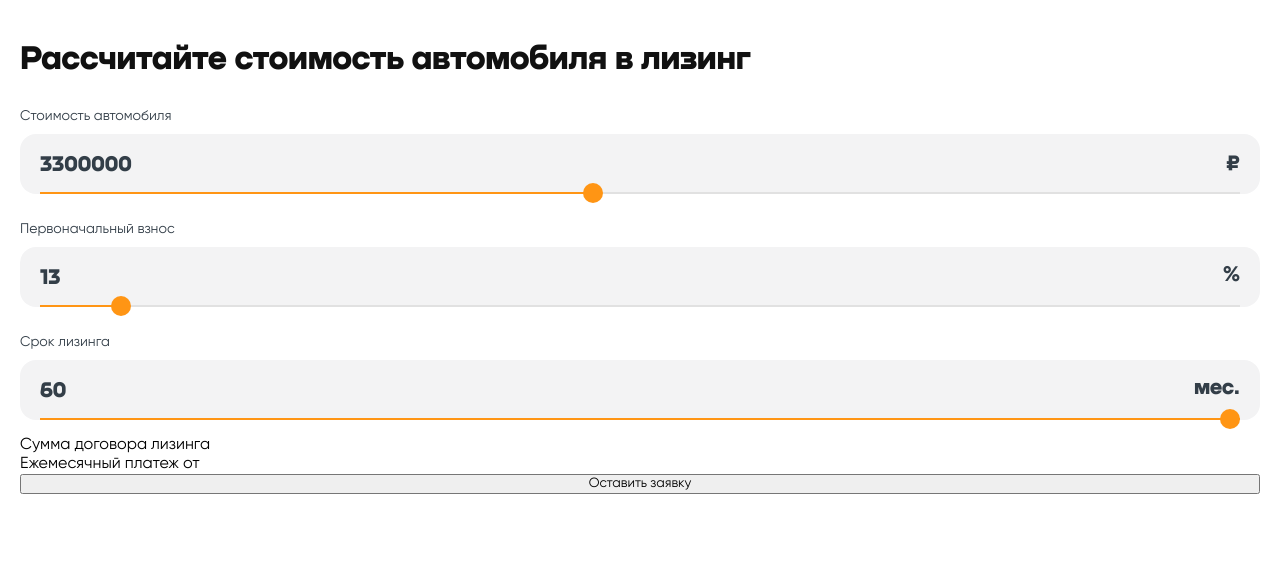
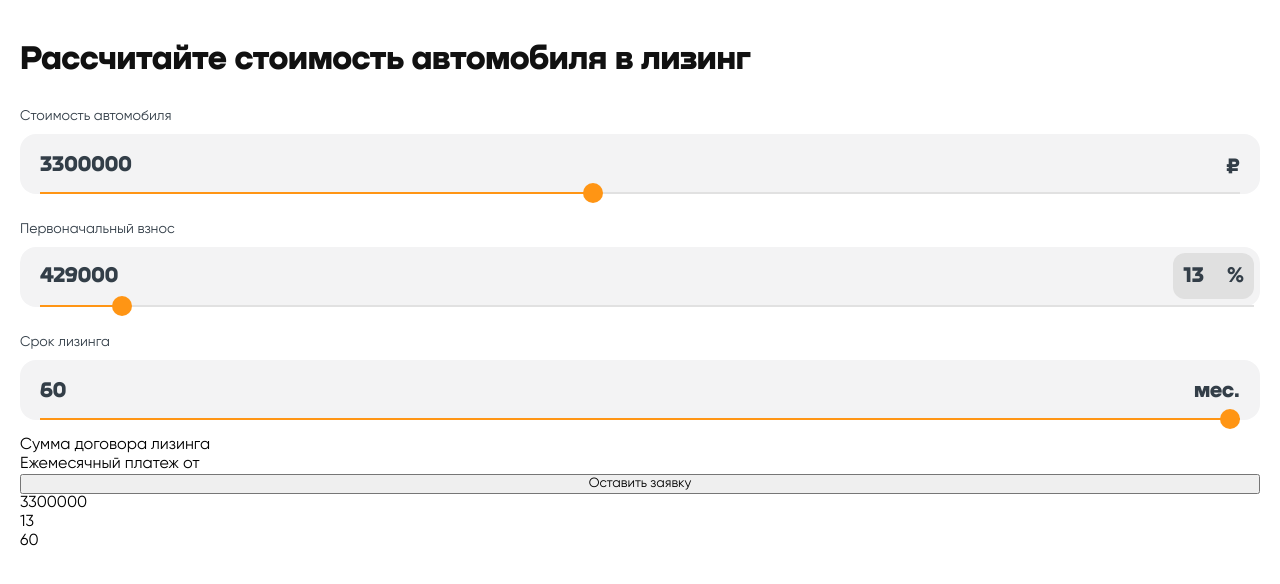
Before and after one commit to PolinaPonomar/car-leasing-calculator, a React app: page / in a window 1280 px wide. Shown: the top 584 px of the page. Built offline with nearby package versions, Linux system fonts and the light colour scheme.

Commit message:
feat: make RangeSlider with formula

```diff
--- a/src/components/App/App.scss
+++ b/src/components/App/App.scss
@@ -1,3 +1,6 @@
+@import '../../styles/variables.scss';
+@import '../../styles/mixins.scss';
+
 .page {
   padding: 44px 20px 64px;
   display: flex;
@@ -6,12 +9,9 @@
 
 .title {
   margin-bottom: 32px; // миксин
-  font-family: 'Nekst';
-  font-style: normal;
-  font-weight: 900;
   font-size: 34px;
   line-height: 31px;
-  color: #111111;
+  @include accent-text-font;
 }
 
 .range-sliders {
--- a/src/components/App/App.tsx
+++ b/src/components/App/App.tsx
@@ -3,14 +3,27 @@ import './App.scss'
 import RangeSlider from '../RangeSlider/RangeSlider';
 
 const App = () => {
+  const [carPrice, setCarPrice] = useState(3300000);
+  const [initialFeeInPercents, setInitialFeeInPercents] = useState(13);
+  const [leasingTerm, setLeasingTerm] = useState(60);
+
+  const updateCarPrice = (value: number) => {
+    setCarPrice(value)
+  };
+  const updateInitialFeeInPercents = (value: number) => {
+    setInitialFeeInPercents(value)
+  };
+  const updateLeasingTerm = (value: number) => {
+    setLeasingTerm(value)
+  };
 
   return (
     <main className="page">
       <h1 className="title">Рассчитайте стоимость автомобиля в лизинг</h1>
       <div className="range-sliders">
-        <RangeSlider title={'Стоимость автомобиля'} minNumber={1000000} maxNumber={6000000} defaultNumber={3300000} unit={'₽'}/>
-        <RangeSlider title={'Первоначальный взнос'} minNumber={10} maxNumber={60} defaultNumber={13} unit={'%'}/>
-        <RangeSlider title={'Срок лизинга'} minNumber={1} maxNumber={60} defaultNumber={60} unit={'мес.'}/>
+        <RangeSlider title={'Стоимость автомобиля'} minNumber={1000000} maxNumber={6000000} defaultNumber={3300000} unit={'₽'} updateData={updateCarPrice}/>
+        <RangeSlider title={'Первоначальный взнос'} minNumber={10} maxNumber={60} defaultNumber={13} unit={'%'} hasFormula={true} updateData={updateInitialFeeInPercents} carPrice={carPrice}/>
+        <RangeSlider title={'Срок лизинга'} minNumber={1} maxNumber={60} defaultNumber={60} unit={'мес.'} updateData={updateLeasingTerm}/>
       </div>
       <div className="total-prices">
         <div className="total-price">
@@ -23,6 +36,9 @@ const App = () => {
         </div>
       </div>
       <button className="button">Оставить заявку</button>
+      <p>{carPrice}</p>
+      <p>{initialFeeInPercents}</p>
+      <p>{leasingTerm}</p>
     </main>
   );
 };
--- a/src/components/RangeSlider/RangeSlider.scss
+++ b/src/components/RangeSlider/RangeSlider.scss
@@ -1,21 +1,21 @@
+@import '../../styles/variables.scss';
+@import '../../styles/mixins.scss';
+
 .range-slider {
-  margin-bottom: calc(16px + 20px/2); // переменная
+  margin-bottom: calc(16px + $range-slider-thumb-diameter/2); //миксин?
   display: flex;
   flex-direction: column;
 }
 
-.range-slider:last-of-type {
+.range-slider:last-of-type { // миксин?
   margin-bottom: 0;
 }
 
 .range-slider__title {
   margin-bottom: 8px;
-  font-family: 'Gilroy';
-  font-style: normal;
-  font-weight: 400;
   font-size: 14px;
   line-height: 19px;
-  color: #333E48;
+  @include regular-title-font;
 }
 
 .range-slider__body {
@@ -25,76 +25,82 @@
   display: flex;
   flex-direction: column;
   justify-content: space-between;
-  background-color: #F3F3F4;
+  background-color: $light-gray-color;
   border-radius: 16px;
+}
+
+.range-slider__body_for-formula {
+  padding: 6px 6px 0 20px;
 }
 
 .range-slider__number-wrapper {
   width: 100%;
   display: flex;
   justify-content: space-between;
+  align-items: center;
+}
+
+.range-slider__number-for-formula {
+  padding: 10px;
+  display: flex;
+  align-items: center;
+  border-radius: 12px;
+  background-color: $medium-gray-color;
 }
 
 .range-slider__number {
   width: 100%;
   background-color: transparent;
   border: none;
-  font-family: 'Nekst';
-  font-style: normal;
-  font-weight: 900;
   font-size: 22px;
   line-height: 20px;
-  color: #333E48;
+  @include input-text-font;
 }
 
 .range-slider__unit {
-  font-family: 'Nekst';
-  font-style: normal;
-  font-weight: 900;
   font-size: 22px;
   line-height: 20px;
-  color: #333E48;
+  @include input-text-font;
 }
 
 // // -webkit- — Safari, Chrome, Opera 15+ и другие браузеры на основе движка WebKit или Blink.
 // // -moz- — Firefox и браузеры на движке Gecko.
-// // -o- — Opera 12 и раньше, на движке Presto. - упускаю короче
 // // -ms- — Internet Explorer и старый Microsoft Edge 12–18.
 
 .range-slider__slider {
   -webkit-appearance: none;
   width: 100%;
   height: 2px;
-  background-color: #E1E1E1;
-  background-image: linear-gradient(#FF9514, #FF9514);
+  background-color: $dark-gray-color;
+  background-image: linear-gradient($accent-color, $accent-color);
   background-repeat: no-repeat;
 }
 
 /* input range thumb */
 .range-slider__slider::-webkit-slider-thumb {
   -webkit-appearance: none;
-  height: 20px; // переменная
-  width: 20px; // переменная
+  height: $range-slider-thumb-diameter;
+  width: $range-slider-thumb-diameter;
   border-radius: 50%;
-  background-color: #FF9514;
+  background-color: $accent-color;
   cursor: pointer;
 }
 
 .range-slider__slider::-moz-range-thumb {
   border: none;
-  height: 20px; // переменная
-  width: 20px; // переменная
+  height: $range-slider-thumb-diameter;
+  width: $range-slider-thumb-diameter;
   border-radius: 50%;
-  background-color: #FF9514;
+  background-color: $accent-color;
   cursor: pointer;
 }
 
 .range-slider__slider::-ms-thumb {
 
-  height: 20px; // переменная
-  width: 20px; // переменная
+  height: $range-slider-thumb-diameter;
+  width: $range-slider-thumb-diameter;
   border-radius: 50%;
-  background-color: #FF9514;
+  background-color: $accent-color;
   cursor: pointer;
 }
 
--- a/src/components/RangeSlider/RangeSlider.tsx
+++ b/src/components/RangeSlider/RangeSlider.tsx
@@ -1,6 +1,6 @@
 import React, { useState }  from 'react'
 import './RangeSlider.scss'
-import { calculateColorTrackOfRangeInput } from '../../utils/utils'
+import { calculateColorTrackOfRangeInput, calculateInitialFee } from '../../utils/utils'
 
 type RangeSliderProps = {
   title: string
@@ -8,6 +8,9 @@ type RangeSliderProps = {
   maxNumber: number
   defaultNumber: number
   unit: string
+  hasFormula?: boolean
+  updateData: Function
+  carPrice?: number
 };
 
 const RangeSlider = (props: RangeSliderProps) => {
@@ -16,13 +19,16 @@ const RangeSlider = (props: RangeSliderProps) => {
 
   const handleNumberChange = (event: React.ChangeEvent<HTMLInputElement>) => {
     setNumber(Number(event.target.value))
+    props.updateData(Number(event.target.value))
   }
 
   const checkNumber = () => {
     if(number < props.minNumber) {
       setNumber(props.minNumber)
+      props.updateData(props.minNumber)
     } else if (number > props.maxNumber) {
       setNumber(props.maxNumber)
+      props.updateData(props.maxNumber)
     }
   }
 
@@ -31,12 +37,26 @@ const RangeSlider = (props: RangeSliderProps) => {
       checkNumber()
     }
   }
+  // редач css - 1час DONE
+  // штука с кусочком + формула - 2 часа DONE
 
+  // формулы
+  // отображение чисел с разбивкой - 1час
+  // состояния - 2 часа
+  // две итогн суммы + кнопка -2 часа
+  // отправка на бэк - 2 часа
+  // рефакторинг - 1 час
+  // на гитхаб пейджес -1 час
+  // добавиь миксины? range-slider__body_for-formula
   return (
     <div className="range-slider">
       <p className="range-slider__title">{props.title}</p>
-      <div className="range-slider__body">
+      <div className={props.hasFormula ? "range-slider__body range-slider__body_for-formula" : "range-slider__body"}>
         <div className="range-slider__number-wrapper">
+        {props.hasFormula ?
+          (<>
+            <p className="range-slider__number">{calculateInitialFee(props.carPrice, number)}</p>
+            <div className="range-slider__number-for-formula">
             <input
                 className="range-slider__number"
                 type="number"
@@ -49,6 +69,23 @@ const RangeSlider = (props: RangeSliderProps) => {
               >
               </input>
               <p className="range-slider__unit">{props.unit}</p>
+            </div>
+          </>) :
+          (<>
+            <input
+              className="range-slider__number"
+              type="number"
+              min={props.minNumber}
+              max={props.maxNumber}
+              value={String(number)}
+              onChange={handleNumberChange}
+              onMouseLeave={checkNumber}
+              onKeyDown={handleEnterDown}
+            >
+            </input>
+            <p className="range-slider__unit">{props.unit}</p>
+          </>)
+        }
         </div>
         <input
           className="range-slider__slider"
--- a/src/styles/mixins.scss
+++ b/src/styles/mixins.scss
@@ -0,0 +1,27 @@
+@import './variables.scss';
+
+// общие стили шрифтов
+@mixin accent-text-font {
+  font-family: 'Nekst';
+  font-style: normal;
+  font-weight: 900;
+  color: $accent-font-color;
+}
+
+@mixin input-text-font {
+  font-family: 'Nekst';
+  font-style: normal;
+  font-weight: 900;
+  color: $main-font-color;
+}
+
+@mixin button-text-font {
+
+}
+
+@mixin regular-title-font {
+  font-family: 'Gilroy';
+  font-style: normal;
+  font-weight: 400;
+  color: $main-font-color;
+}
--- a/src/styles/variables.scss
+++ b/src/styles/variables.scss
@@ -0,0 +1,10 @@
+$range-slider-thumb-diameter: 20px;
+// цвета
+$accent-color: #FF9514;
+$light-gray-color: #F3F3F4;
+$medium-gray-color: #E0E0E0;
+$dark-gray-color: #E1E1E1;
+// цвета шрифтов
+$accent-font-color: #111111;
+$main-font-color: #333E48;
+$button-font-color: #FFFFFF;
--- a/src/utils/utils.tsx
+++ b/src/utils/utils.tsx
@@ -6,3 +6,7 @@ export function calculateColorTrackOfRangeInput (num: number, min: number, max:
   }
   return `${(num - min) * 100 / (max - min)}` + '% 100%'
 }
+
+export function calculateInitialFee (carPrice: number, percents: number) : number {
+  return Math.ceil(percents/100 * carPrice)  // округляю до целого в большую сторону, чтобы люди не вносили копейки
+}
```
Lines whose indentation alone changed are shown as unchanged.
